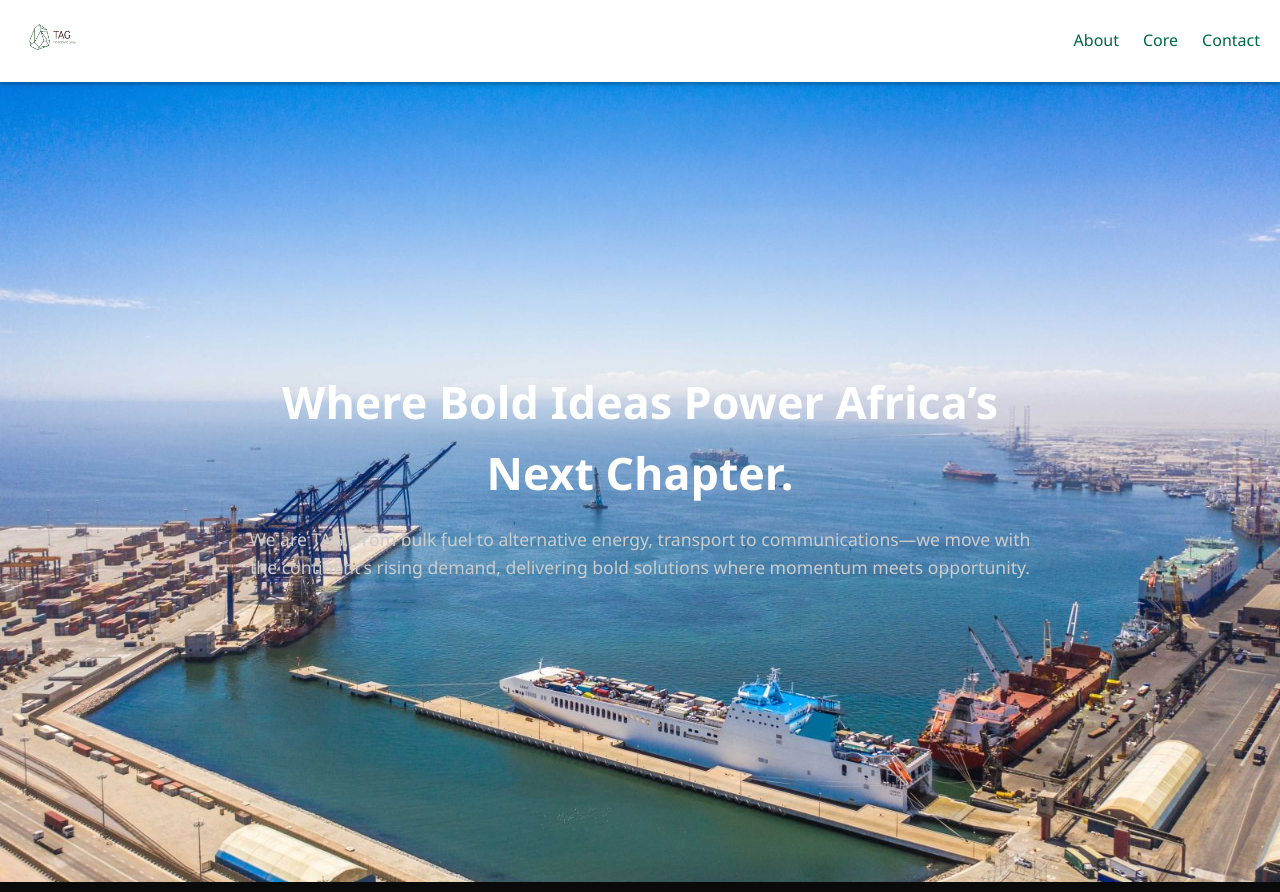
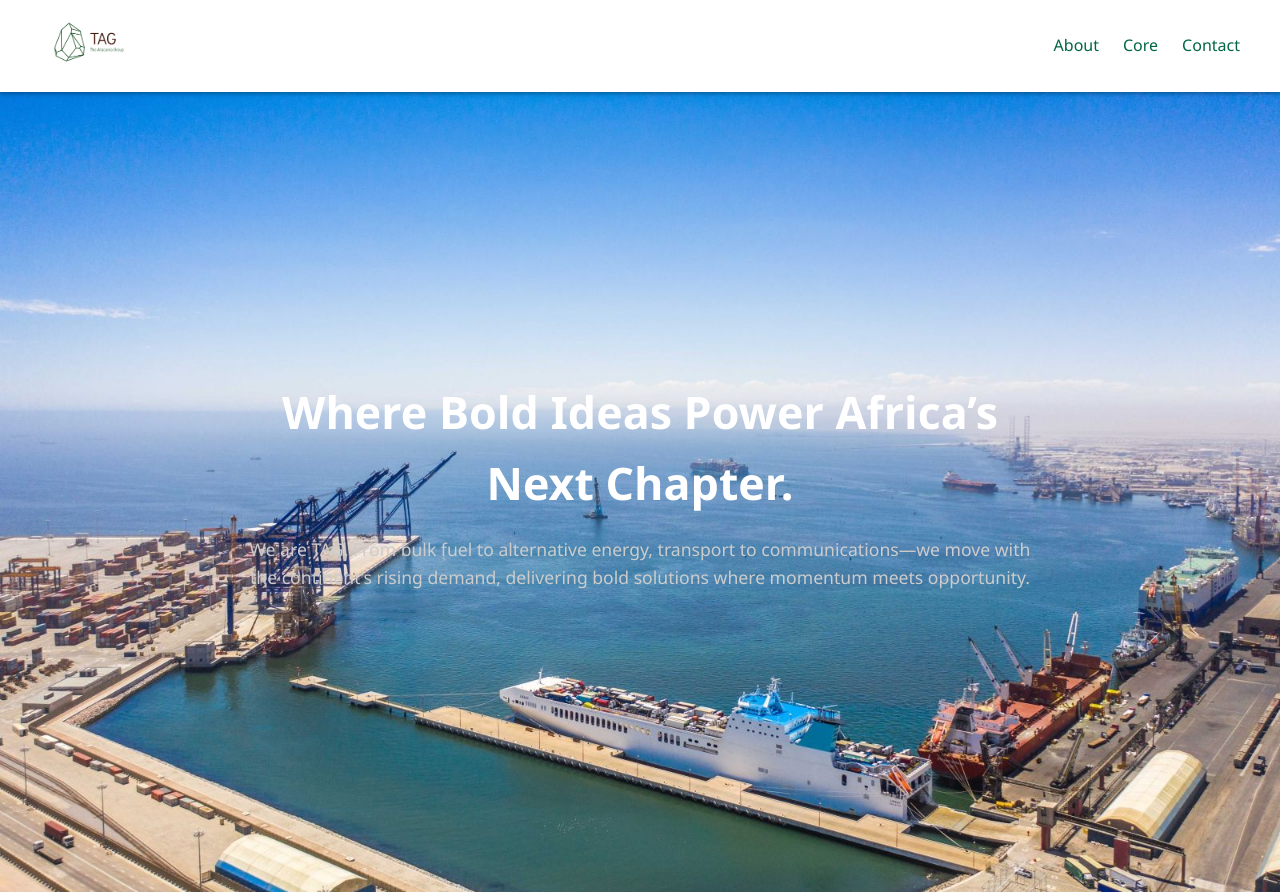
Before and after one commit to Nicolai-Swanepoel/TAG-demo-Aug-25, a plain HTML site: page index.html in a window 1280 px wide. Shown: the top 892 px of the page. Drawn offline with Linux system fonts and the light colour scheme.

Commit message:
Update index.html

```diff
--- a/index.html
+++ b/index.html
@@ -25,12 +25,12 @@
   display: flex;
   justify-content: space-between;
   align-items: center;
-  max-width: 1600px;
+  max-width: 1200px;
   margin: 0 auto;
 }
 
 .logo img {
-  height: 40px;
+  height: 60px;
   width: auto;
   max-width: 100%;
 }
```
